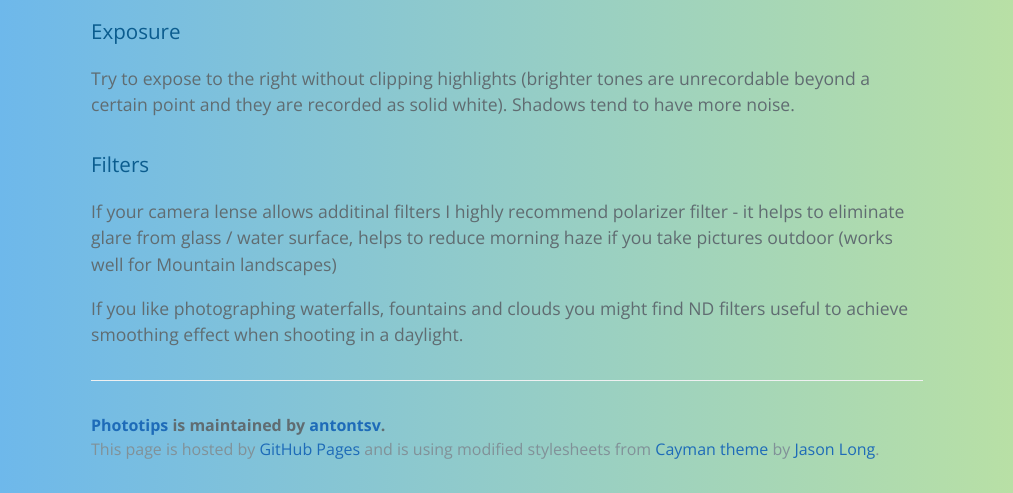
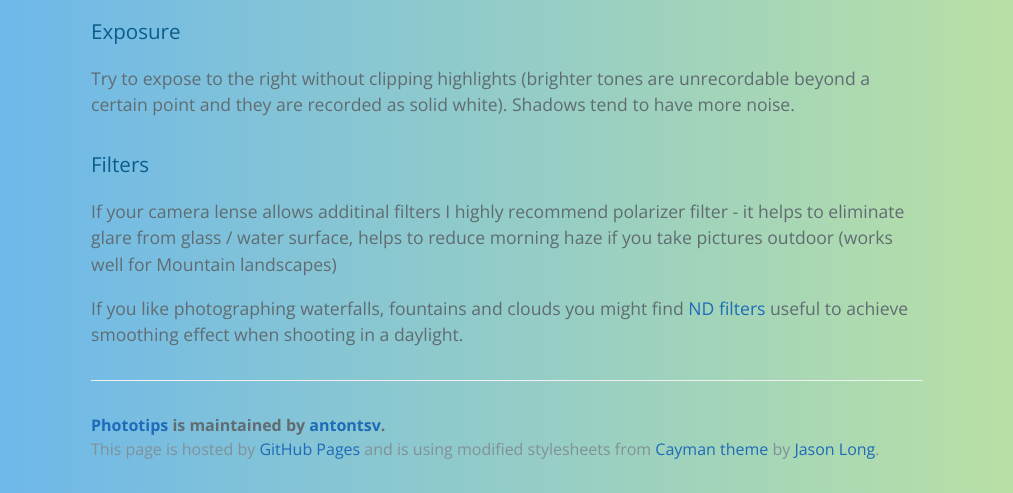
Before and after one commit to antontsv/phototips, a plain HTML site: page index.html in a window 1280 px wide. Shown: the part 4695-5188 px from the top of the page, without its empty margins (133-1146 px from the left). Drawn offline with nearby package versions, Linux system fonts and the light colour scheme; a script that the page names is missing.

Commit message:
Add hyperlink to wiki about ND filters

```diff
--- a/index.html
+++ b/index.html
@@ -82,7 +82,7 @@
 <p>
  If your camera lense allows additinal filters I highly recommend polarizer filter - it helps to eliminate glare from glass / water surface, helps to reduce morning haze if you take pictures outdoor (works well for Mountain landscapes)
 </p>
-<p>If you like photographing waterfalls, fountains and clouds you might find ND filters useful to achieve smoothing effect when shooting in a daylight.
+<p>If you like photographing waterfalls, fountains and clouds you might find <a href-"https://en.wikipedia.org/wiki/Neutral-density_filter">ND filters</a> useful to achieve smoothing effect when shooting in a daylight.
 </p>
 <footer class="site-footer">
 <span class="site-footer-owner"><a href="https://github.com/antontsv/phototips">Phototips</a> is maintained by <a href="https://github.com/antontsv">antontsv</a>.</span>
```
